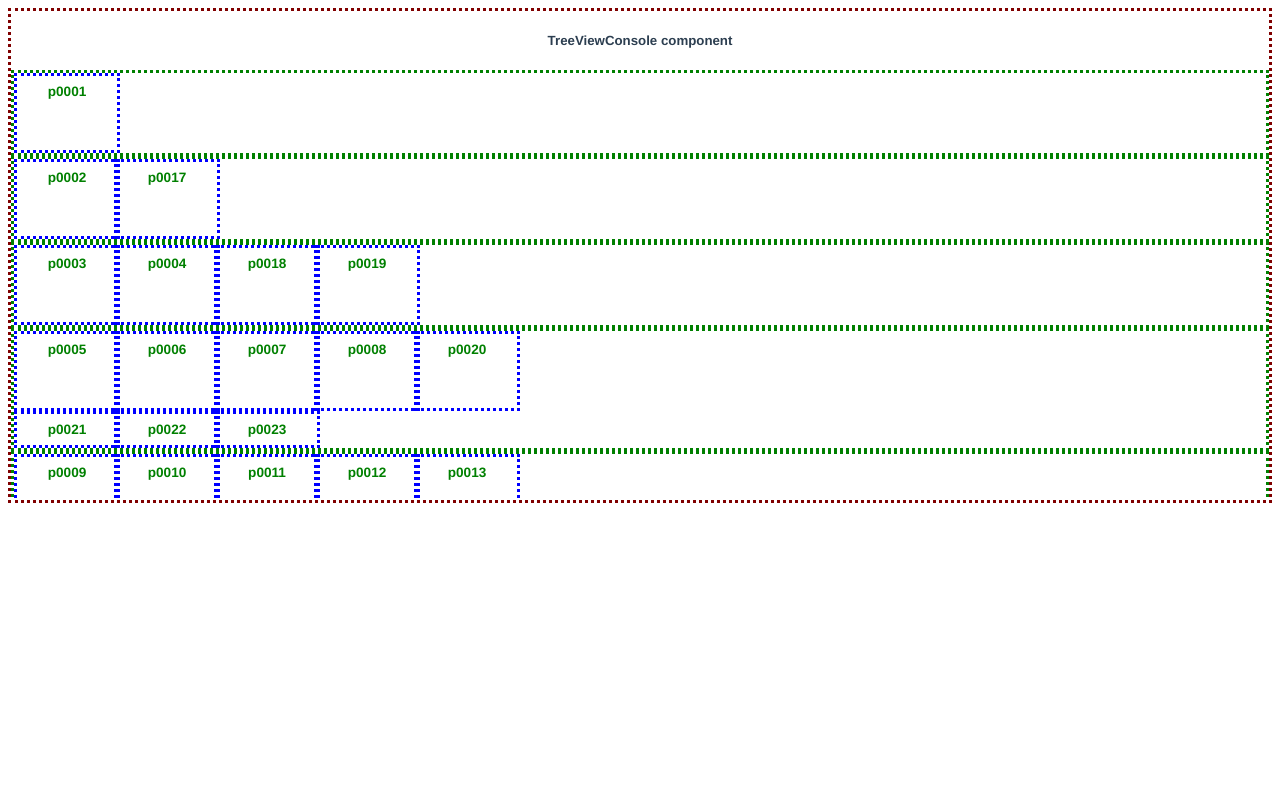
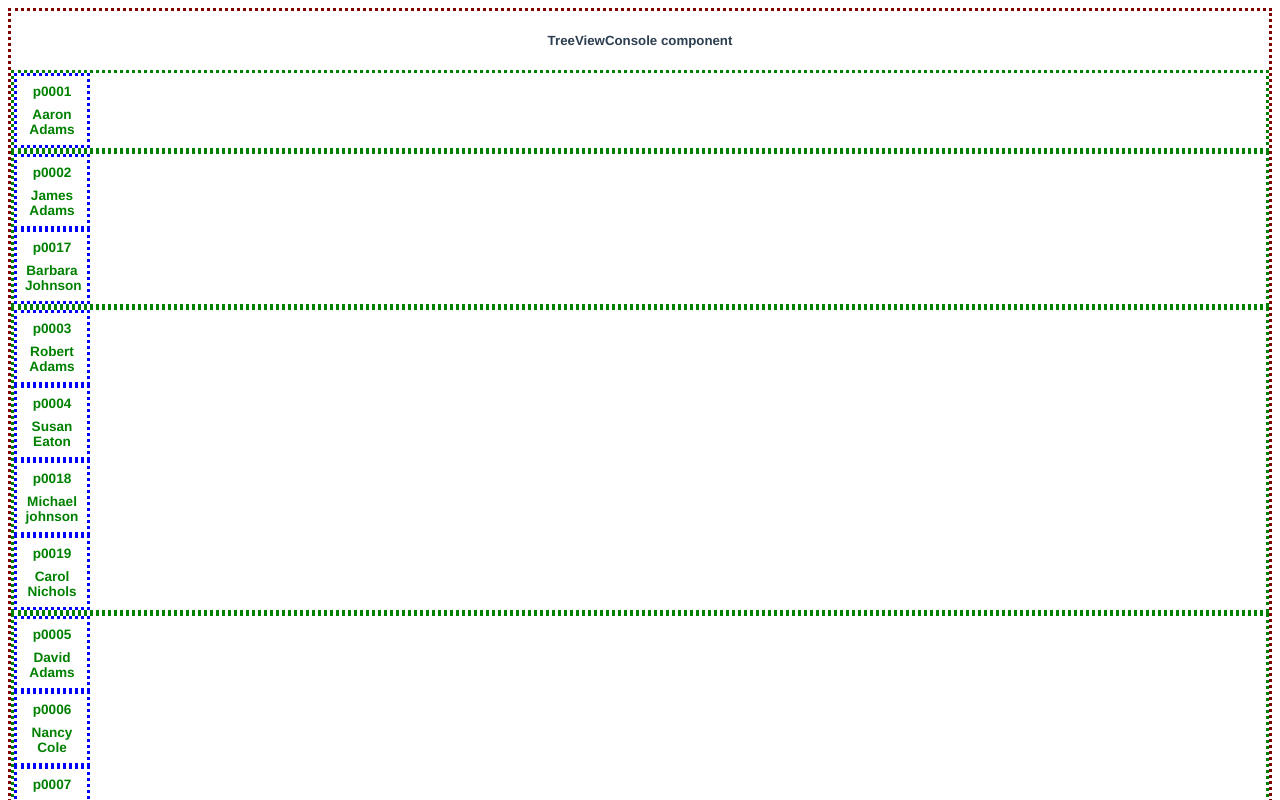
Before and after one commit to jrschmidt/familia-22, a Vue app: page / in a window 1280 px wide. Shown: the top 800 px of the page. Built offline with nearby package versions, Linux system fonts and the light colour scheme.

Commit message:
show person data from tree data in PersonTag components

```diff
--- a/src/components/PersonTag.vue
+++ b/src/components/PersonTag.vue
@@ -1,18 +1,23 @@
 <template>
   <div class="person-tag" id="id">
-    <p><strong>{{ id }}</strong></p>
+    <p><strong>{{ personId }}</strong></p>
+    <p><strong>{{ personData.firstname }} {{personData.lastname}}</strong></p>
   </div>
 </template>
 
 <script setup>
+import { computed } from 'vue'
+
 const props = defineProps({
-  id: String
+  personId: String,
+  personData: Object
 })
+
 </script>
 
 <style lang="css">
 .person-tag {
-  width: 100px;
+  width: 70px;
   border-color: blue;
   border-style: dotted;
   color: green;
--- a/src/components/TreeDisplayRow.vue
+++ b/src/components/TreeDisplayRow.vue
@@ -1,9 +1,10 @@
 <template>
   <div class="tree-display-row">
     <PersonTag
-      v-for="(person, index) in people"
-      v-bind:key="person"
-      v-bind:id="person"
+      v-for="(personId, index) in people"
+      v-bind:key="personId"
+      v-bind:personId="personId"
+      v-bind:personData="getPersonData(personId)"
     />
   </div>
 </template>
@@ -11,10 +12,18 @@
 <script setup>
 import PersonTag from './PersonTag.vue'
 
+import { inject } from 'vue'
+
 const props = defineProps({
   id: String,
   people: Array
 })
+
+const treeData = inject('treeData')
+
+const getPersonData = (personId) => {
+  return treeData[personId]
+}
 </script>
 
 <style lang="css">
@@ -22,10 +31,10 @@ const props = defineProps({
   overflow: hidden;
   border-color: green;
   border-style: dotted;
-  display: grid;
-  grid-template-columns: 100px 100px 100px 100px 100px;
-  grid-template-rows: 80px;
 }
+/* display: grid;
+grid-template-columns: 100px 100px 100px 100px 100px;
+grid-template-rows: 80px; */
 
 .normal {
   height: 100%;
--- a/src/components/TreeViewDisplay.vue
+++ b/src/components/TreeViewDisplay.vue
@@ -27,7 +27,6 @@ const rowNames = ref( ['row0' ,'row1' ,'row2' ,'row3' ,'row4'] )
 
 <style lang="css">
 .tree-view-display {
-  max-height: 430px;
   overflow: hidden;
 }
 </style>
--- a/src/tree-data.js
+++ b/src/tree-data.js
@@ -306,7 +306,7 @@ export const treeData = {
   p0026:
     {
       firstname: 'Mark',
-      lastname: 'larson',
+      lastname: 'Larson',
       gender: 'male',
       generation: 4,
       fatherId: null,
```
